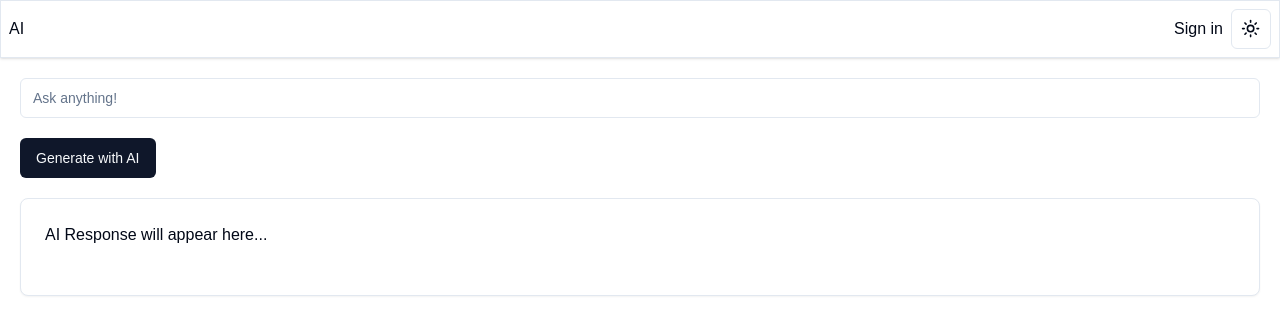
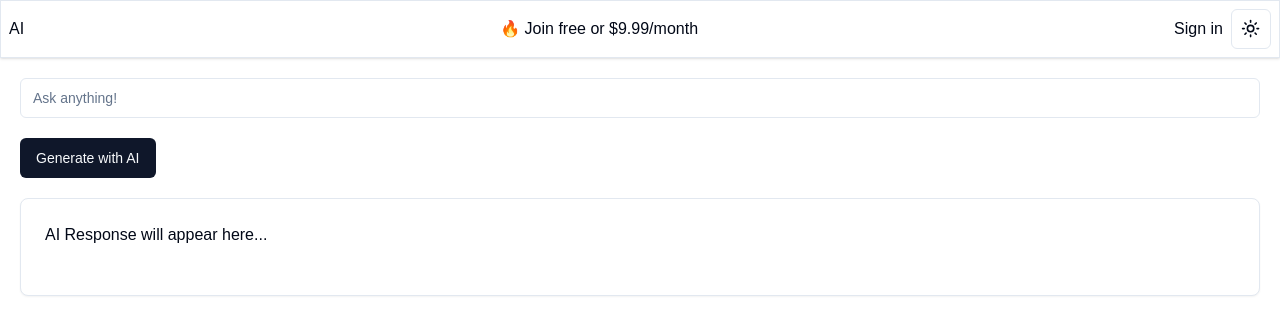
Before and after one commit to mateusmaiia/ai-gen, a Next.js app: page / in a window 1280 px wide. Shown: the top 334 px of the page. Built offline with nearby package versions, Linux system fonts and the light colour scheme; no server answers.

Commit message:
feat: button link to membership route

```diff
--- a/components/nav/top-nav.tsx
+++ b/components/nav/top-nav.tsx
@@ -15,8 +15,13 @@ export default function TopNav() {
     <nav className='flex justify-between items-center p-2 shadow border'>
         <Toaster />
         <Link href="/">AI</Link>
+        <Link href="/membership">🔥 Join free or $9.99/month </Link>
         <div className='flex items-center'>
-            {isSignedIn && <Link href="/dashboard" className='mr-2'>{`${user.fullName}'s Dashboard`}</Link>}
+            {isSignedIn && (
+              <Link href="/dashboard" className='mr-2'>
+                {`${user.fullName}'s Dashboard`}
+              </Link>
+            )}
             <SignedOut>
                 <SignInButton />
             </SignedOut>
```
